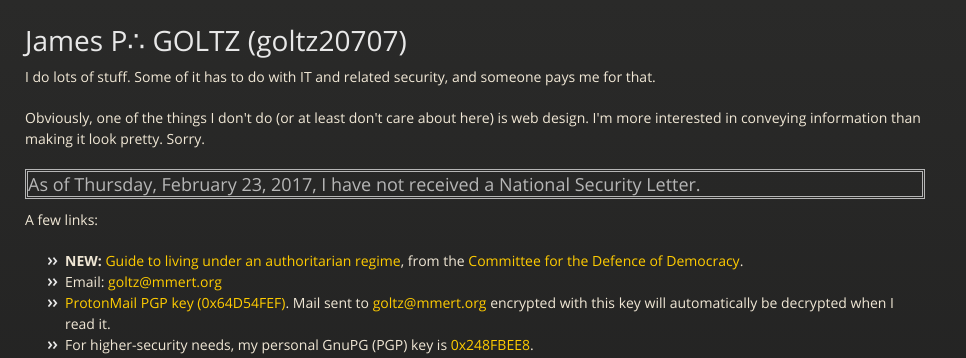
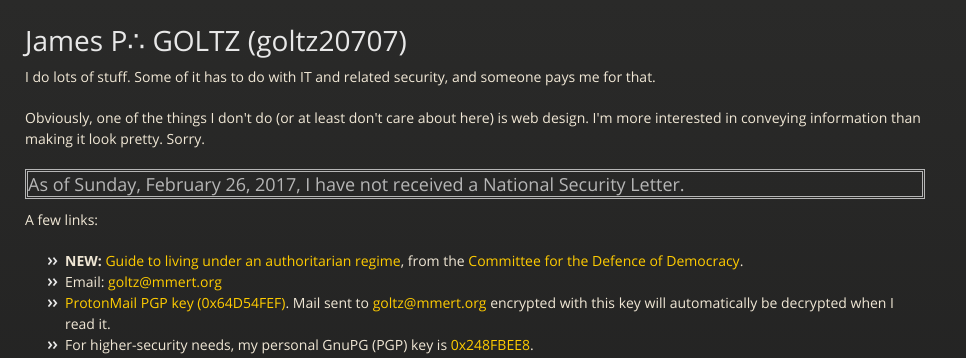
Before and after one commit to goltz20707/goltz20707.github.io, a Jekyll site: the page built from index.html, in a window 1280 px wide. Shown: the top 358 px of the page, without its empty margins (0-966 px from the left). Built offline with Jekyll 4.4.1, drawn with Linux system fonts in a browser that asks for light colours.

Commit message:
Update nsl.html

```diff
--- a/_includes/nsl.html
+++ b/_includes/nsl.html
@@ -4,6 +4,6 @@ date '+%A, %B %e, %Y,'
 
 <h3 style="border: double">As of
 
-Thursday, February 23, 2017,
+Sunday, February 26, 2017,
 
 I have not received a National Security Letter.</h3>
```
